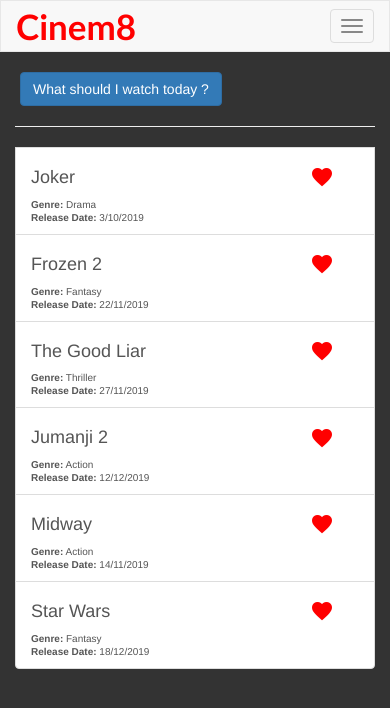
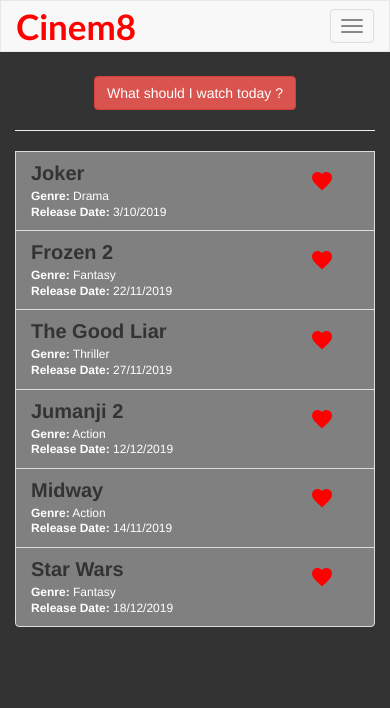
Before and after one commit to Dasch1810/T4SSProject, an Angular app: page /watchlist in a window 390 px wide. Shown: the top 708 px of the page. Built offline with nearby package versions, Linux system fonts and the light colour scheme; sample sign-in values are in the browser's storage; a web font is replaced by a local one.

Commit message:
Watchlist styling+ responsive

```diff
--- a/src/app/movie/watchlist/watchlist.component.html
+++ b/src/app/movie/watchlist/watchlist.component.html
@@ -1,16 +1,16 @@
 
-  <button class="btn btn-primary"
+  <button class="btn btn-danger"
             (click)="selectRandomMovie(movie)"
             *ngIf="!randomMovie; else suggestion">
                 What should I watch today ?
     </button>
     <ng-template #suggestion>
-    <p>How about : </p>
-    <h1>{{randomMovie.name}} !</h1>
+        <div class="container">
+    <p>What about ... </p><h1>{{randomMovie.name}} !</h1>
     <img class="img img-responsive"
     [src]='randomMovie.imagePath'
     >
-    <button class="btn btn-success"
+    <button class="btn btn-danger"
     [routerLink]="['/movie-details', randomMovie.name]">
         Sounds good !
     </button>
@@ -18,6 +18,7 @@
             (click)="selectRandomMovie(movie)">
                 Nah, try again
     </button>
+    </div>
 </ng-template>
     <hr>
 <a
@@ -25,7 +26,7 @@
         *ngFor="let movie of movies | watchlist"
         >
             <div class="pull-left">
-                <h4 cass="list-group-item-heading">{{movie.name}}</h4>
+                <h4 class="list-group-item-heading">{{movie.name}}</h4>
                 <p class="list-group-item-text"> <b>Genre:</b> {{movie.genre}}</p>
                 <p class="list-group-item-text"> <b>Release Date:</b> {{movie.releaseDate}}</p>
             </div>
--- a/src/app/movie/watchlist/watchlist.component.scss
+++ b/src/app/movie/watchlist/watchlist.component.scss
@@ -8,4 +8,35 @@ button{
 img{
     max-height: 400px;
     margin: 20px;
+    display: block;
+    margin-left: auto;
+    margin-right: auto;
 }
+.btn{
+    display: block;
+    margin-left: auto;
+    margin-right: auto;
+    margin-top: 4px;
+    margin-bottom: 4px;
+}
+a{
+    background-color: #808080
+}
+.list-group-item:hover{
+    background-color: rgb(255, 85, 85)
+}
+.list-group-item-text{
+    color:white;
+    font-size: 1.2em;
+}
+.list-group-item-heading{
+    font-weight: bolder;
+    font-size: 2em;
+}
+h1{
+    text-align: center;
+    font-family: 'Gill Sans', 'Gill Sans MT', Calibri, 'Trebuchet MS', sans-serif;
+}
+.container p{
+    font-size: 18px;
+}
```
